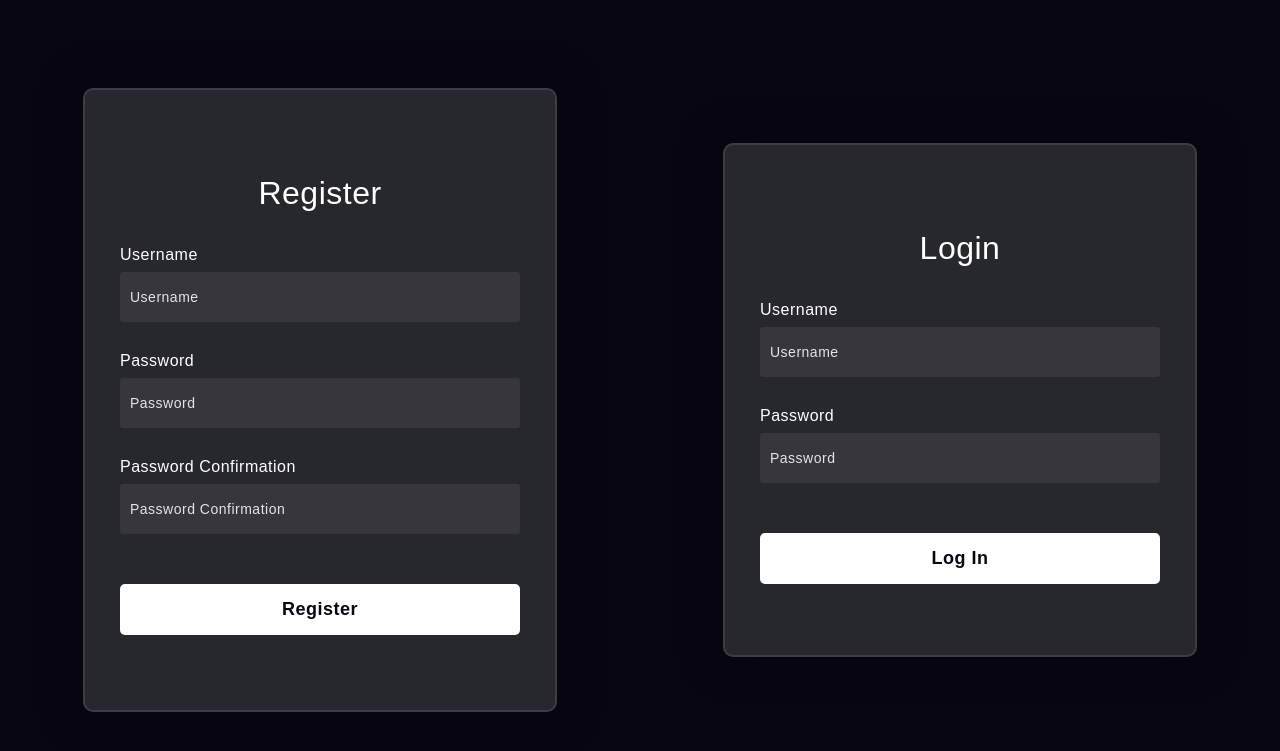
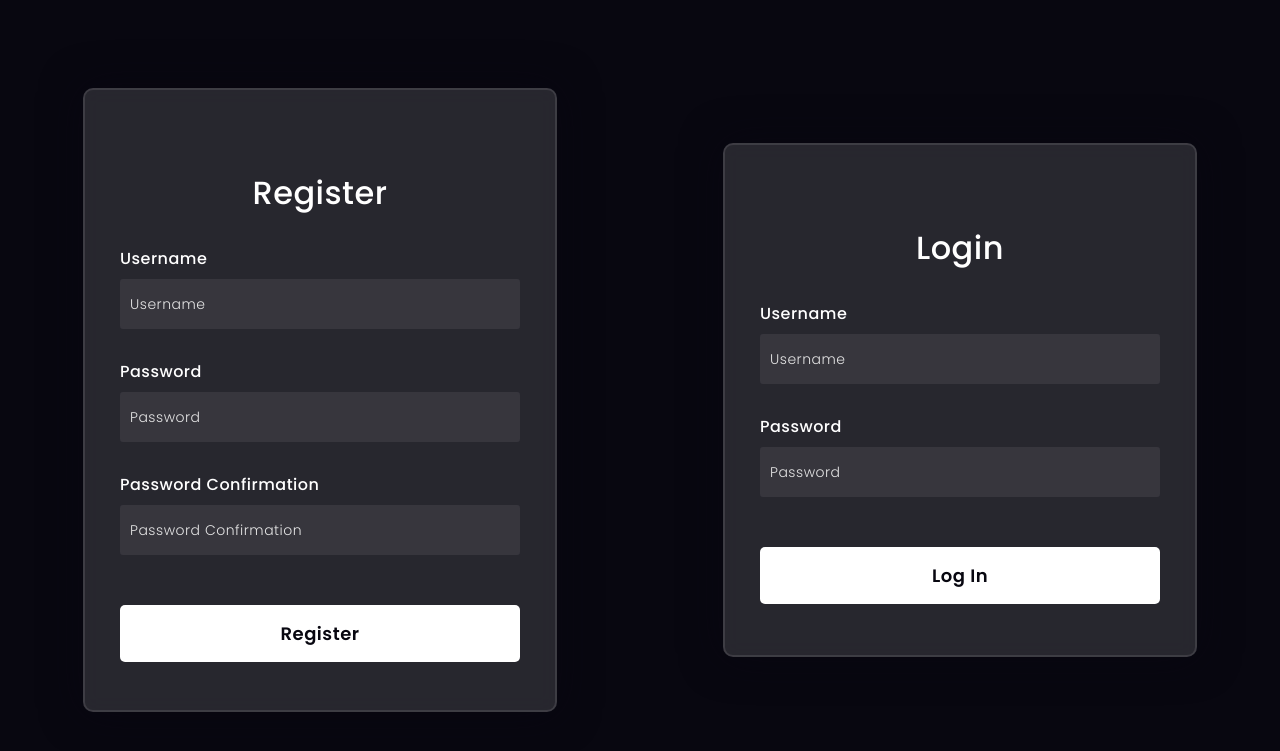
Before and after one commit to AntoineLavarde/UGame, a PHP site: page / in a window 1280 px wide. Shown: the top 751 px of the page. Run offline with PHP 8.4, Linux system fonts and the light colour scheme.

Commit message:
Changing redirection after user connection/disconnection

```diff
--- a/index.php
+++ b/index.php
@@ -6,8 +6,11 @@
 <head>
 	<title>UGame</title>
 	<link rel="stylesheet" href="css/style.css">
-    <link href="pages/css/style.css" rel="stylesheet" type="text/css">
     <link rel="stylesheet" href="https://use.fontawesome.com/releases/v5.7.1/css/all.css">
+    <link rel="stylesheet" href="pages/css/style.css" type="text/css">
+    <link rel="preconnect" href="https://fonts.gstatic.com">
+    <link rel="stylesheet" href="https://cdnjs.cloudflare.com/ajax/libs/font-awesome/5.15.4/css/all.min.css">
+    <link href="https://fonts.googleapis.com/css2?family=Poppins:wght@300;500;600&display=swap" rel="stylesheet">
 <head>
 <body>
 <?php
--- a/pages/login.php
+++ b/pages/login.php
@@ -1,5 +1,9 @@
 <head>
     <title>Register/Login</title>
+    <link rel="stylesheet" href="css/style.css" type="text/css">
+    <link rel="preconnect" href="https://fonts.gstatic.com">
+    <link rel="stylesheet" href="https://cdnjs.cloudflare.com/ajax/libs/font-awesome/5.15.4/css/all.min.css">
+    <link href="https://fonts.googleapis.com/css2?family=Poppins:wght@300;500;600&display=swap" rel="stylesheet">
 </head>
 <body>
     <div class="main">
@@ -68,7 +72,7 @@
                 $user = mysqli_fetch_assoc($result);
                 $_SESSION['user'] = $data['username'];
 
-                header('Location: index.php');
+                header('Location: ../index.php');
                 die();
             }
         }
```
